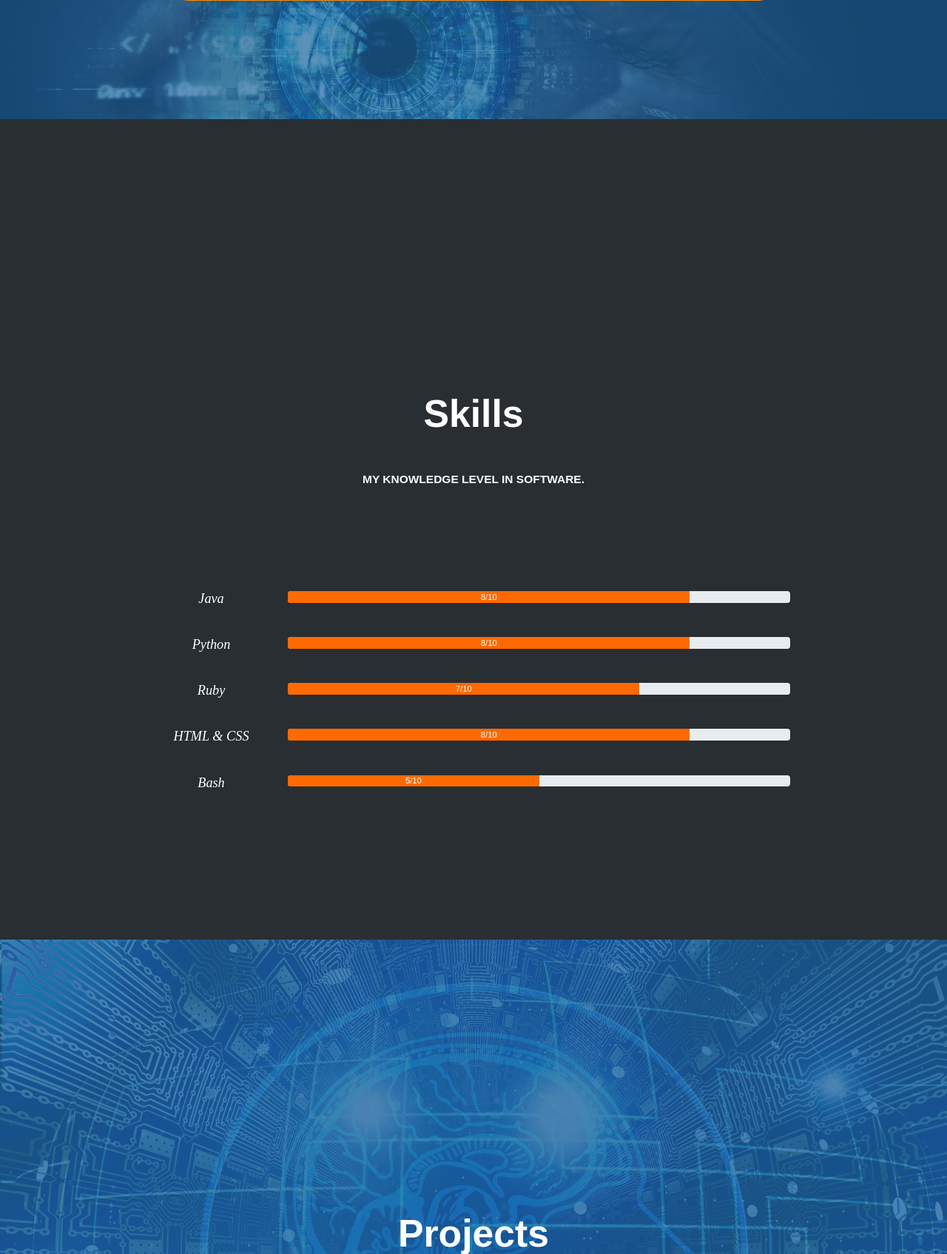
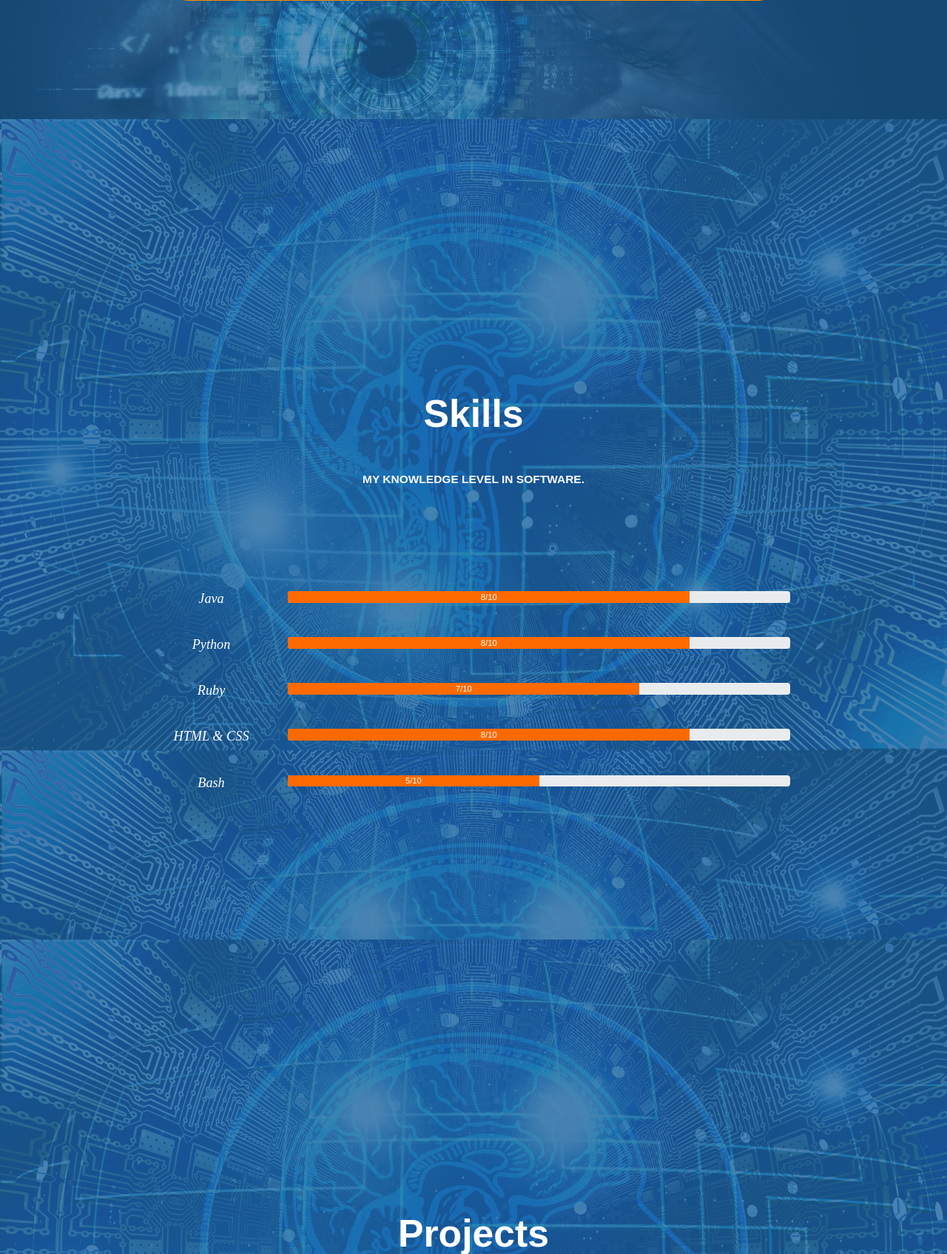
Before and after one commit to danishnaseem05/Website-danishnaseemoid.com, a PHP site: page / in a window 1280 px wide. Shown: the part 1150-2845 px from the top of the page at 74% size. Run offline with PHP 8.4, Linux system fonts and the light colour scheme; some libraries are stand-ins or nearby versions.

Commit message:
Update main.css

```diff
--- a/site_pages/main.css
+++ b/site_pages/main.css
@@ -99,6 +99,18 @@
 #about-paralax-overlay{
     background-color: rgba(29, 102, 161, 0.7);
     z-index: -5;
+}
+
+#skills-paralax{
+    background: url("../pics/pg_backgrounds/artificial-intelligence-3382507_1920.jpg");
+    background-attachment: fixed;
+    background-position: center;
+    background-repeat: no-repeat;
+    background-size: cover;
+    z-index: -10;
+}
+#skills-paralax-overlay{
+    background-color: rgba(29, 102, 160, 0.8);
 }
 
 #projects-paralax{
```
